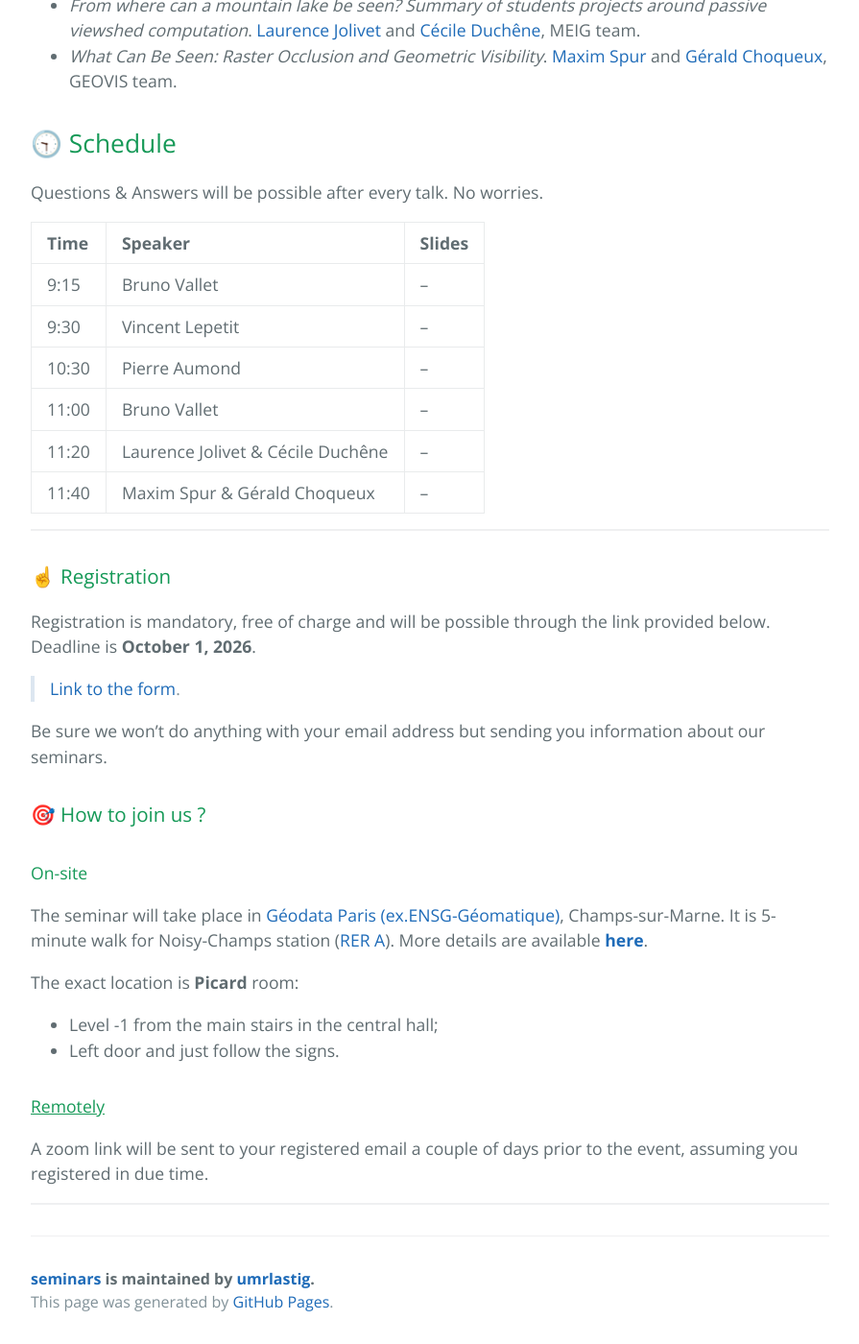
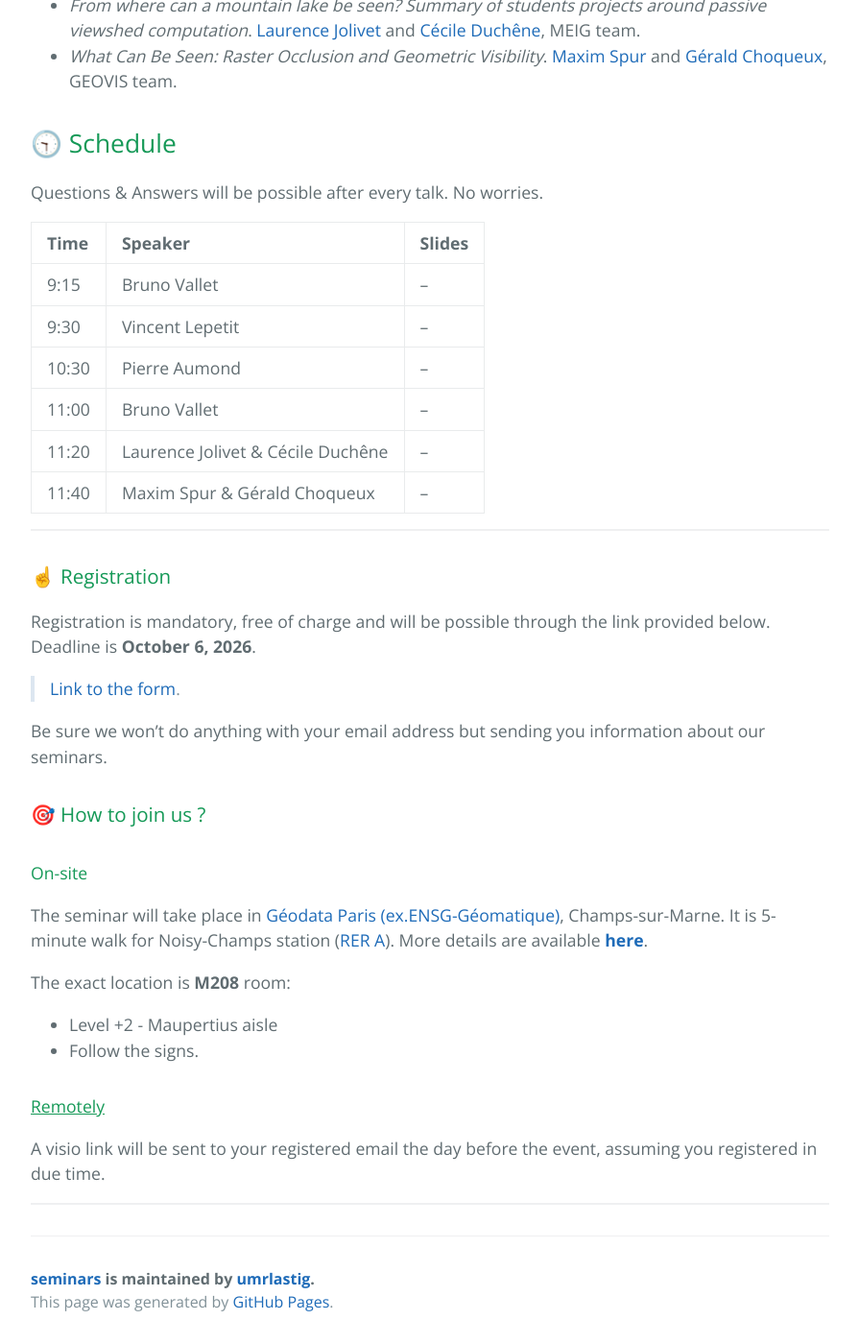
Before and after one commit to umrlastig/seminars, a Jekyll site: the page built from index.md, in a window 1280 px wide and 1400 px high, scrolled down 1830 px. Shown: the whole window at 96% size, without its empty margins (192-1087 px from the left). Built offline with Jekyll 4.4.1, drawn with Linux system fonts in a browser that asks for light colours.

Commit message:
Update seminar registration deadline and location details

```diff
--- a/index.md
+++ b/index.md
@@ -47,7 +47,7 @@ Questions & Answers will be possible after every talk. No worries.
 
 ### ☝ Registration
 Registration is mandatory, free of charge and will be possible through the link provided below.
-Deadline is **October 1, 2026**.
+Deadline is **October 6, 2026**.
 > [Link to the form](https://forms.office.com/e/DWkysXvvfx?origin=lprLink).
 
 Be sure we won't do anything with your email address but sending you information about our seminars.
@@ -57,12 +57,12 @@ Be sure we won't do anything with your email address but sending you information
 #### On-site
 The seminar will take place in [Géodata Paris (ex.ENSG-Géomatique)](https://ensg.eu/fr), Champs-sur-Marne. It is 5-minute walk for Noisy-Champs station ([RER A](https://www.ratp.fr/plans-lignes/rer/a)). More details are available **[here](https://ensg.eu/en/node/62)**.
 
-The exact location is **Picard** room:
- - Level -1 from the main stairs in the central hall;
- - Left door and just follow the signs.
+The exact location is **M208** room:
+ - Level +2 - Maupertius aisle
+ - Follow the signs.
 
 
 #### <u>Remotely</u>
-A zoom link will be sent to your registered email a couple of days prior to the event, assuming you registered in due time.
+A visio link will be sent to your registered email the day before the event, assuming you registered in due time.
 
 * * *
```
